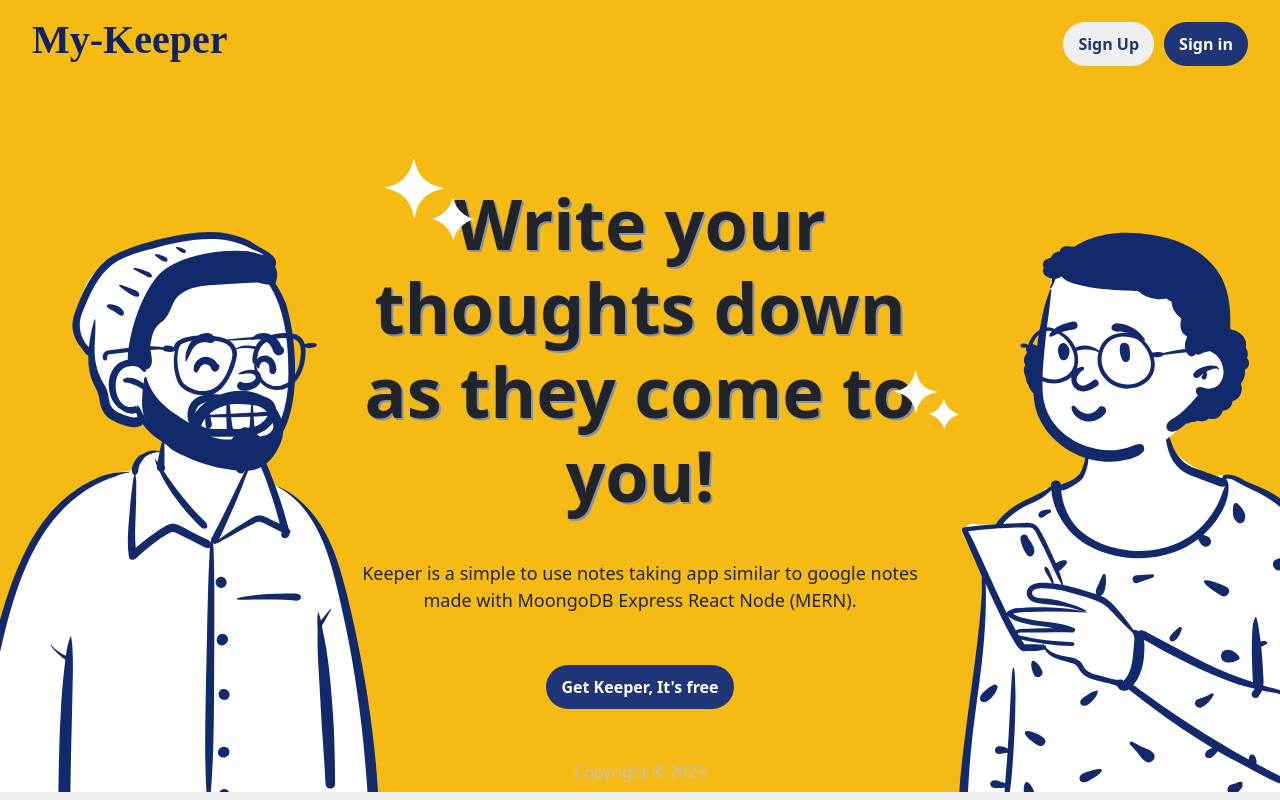
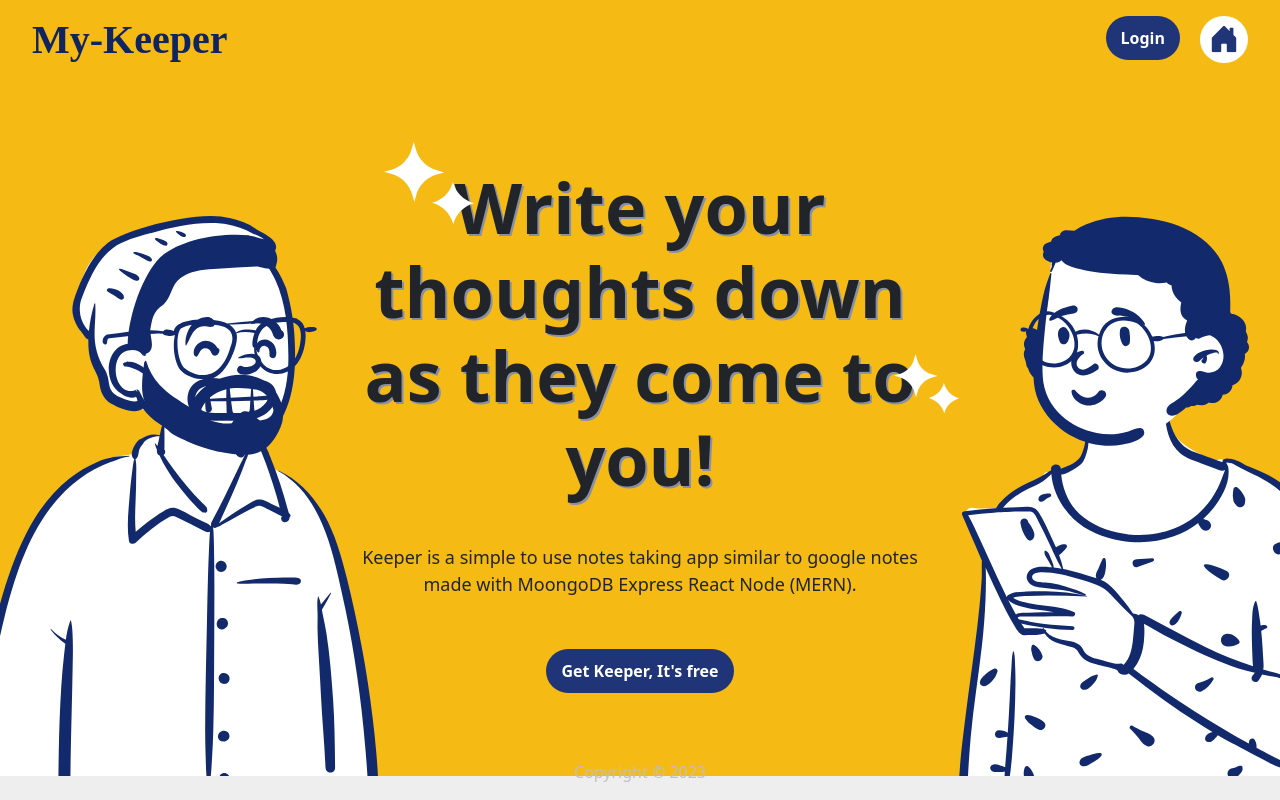
Before and after one commit to shivansh090/MyKeeper, a React (Create React App) app: page / in a window 1280 px wide. Built offline with nearby package versions, Linux system fonts and the light colour scheme; a web font is replaced by a local one.

Commit message:
feat: toggle signin vs signup

```diff
--- a/public/styles.css
+++ b/public/styles.css
@@ -16,9 +16,9 @@ header {
   box-shadow: 0 0 10px 0 rgba(0, 0, 0, 0.3);
   display: flex;
   justify-content: space-between;
+  padding-bottom: 0px;
 }
 .right{
-  align-items: center;
   display: flex;
   gap: 10px;
 }
@@ -146,3 +146,11 @@ footer p {
   align-items: center;
   justify-content: center;
 }
+.btn-home{
+  color: #1f3578;
+  background-color: white;
+  padding: 0 9px 2px;
+  margin-left: 10px;
+  border: none;
+  border-radius: 50px;
+}
--- a/src/components/App.jsx
+++ b/src/components/App.jsx
@@ -9,10 +9,15 @@ import NotesWrap from './NotesWrap';
 function App() {
   const [isAuthenticated, setIsAuthenticated] = useState(false);
   const [username, setUsername]=useState('');
+  const [isSignUp, setSignUp]= useState(true);
+  console.log(isSignUp)
   const handleLogin = () => {
     // Perform login logic (set isAuthenticated to true)
     setIsAuthenticated(true);
   };
+  const toggleSignUp = ()=>{
+    setSignUp(!isSignUp);
+  }
  const handleUsername = (prop) =>{
     setUsername(prop);
  }
@@ -26,10 +31,10 @@ function App() {
   return (
     <div>
        <Router>
-    <Header isloggedin={isAuthenticated} username={username}/>
+    <Header isloggedin={isAuthenticated} username={username} setSignUp={toggleSignUp} isSignUp={isSignUp}/>
     <Routes>
-      <Route path="/" element={<Dash />} />
-      <Route path="/login" element={<Login isAuthenticated={isAuthenticated} onLogin={handleLogin} setusername={handleUsername}/>}/>
+      <Route path="/" element={<Dash setSignUp={toggleSignUp}/>} />
+      <Route path="/login" element={<Login isAuthenticated={isAuthenticated} onLogin={handleLogin} setusername={handleUsername} isSignUp={isSignUp}/>}/>
 
       {/* <PrivateRoute path="/user" component={NotesWrap} isAuthenticated={isAuthenticated} /> */}
       <Route
--- a/src/components/Dash.jsx
+++ b/src/components/Dash.jsx
@@ -4,7 +4,7 @@ import hum2 from '../images/human-2.svg'
 import str1 from '../images/stars.svg'
 import { Link } from 'react-router-dom'
 
-const Dash = () => {
+const Dash = ({setSignUp}) => {
     return (
         <div className='dash'>
             <div className="dashcont">
@@ -12,7 +12,7 @@ const Dash = () => {
 
                 <p>Keeper is a simple to use notes taking app similar to google notes made with MoongoDB Express React Node (MERN). </p>
                 <Link to={"/login"}>
-                <button style={{ backgroundColor: "#1f3578", color: "white" }} className="button">Get Keeper, It's free</button>
+                <button onClick={setSignUp} style={{ backgroundColor: "#1f3578", color: "white" }} className="button">Get Keeper, It's free</button>
                 </Link>
             </div>
             <div style={{ left: "0", bottom: "0" }} className="dashimg "><img style={{ height: "70vh" }} src={hum1} alt='img'></img></div>
--- a/src/components/Header.jsx
+++ b/src/components/Header.jsx
@@ -1,23 +1,26 @@
 import React from "react";
 import { Link } from "react-router-dom";
-function Header({isloggedin,username}) {
-
+function Header({ isloggedin, username, setSignUp, isSignUp }) {
     return (
         <div>
             <header>
-                <h1 style={isloggedin?{color:"white"}:{}}>My-Keeper</h1>
+                <h1 style={isloggedin ? { color: "white" } : {}}>My-Keeper</h1>
                 <div className="right">
-         {!isloggedin? <>
-                    <button style={{ color: "#1f3578" }} className="button">Sign Up</button>
-
-                    <Link to={"/login"}>
-                        <button style={{ backgroundColor: "#1f3578", color: "white" }} className="button">Sign in</button>
+                    {!isloggedin ? !isSignUp ? <>
+                        <Link to={"/login"}>
+                            <button onClick={setSignUp} style={{ color: "#1f3578" }} className="button">Sign Up</button>
+                        </Link></> : <>
+                        <Link to={"/login"}>
+                            <button onClick={setSignUp} style={{ backgroundColor: "#1f3578", color: "white" }} className="button">Login</button>
+                        </Link>
+                    </> : <div className="profile">
+                        <h2><i style={isloggedin ? { color: "white" } : {}} class="bi bi-person-circle"></i></h2>
+                        <p>{username.charAt(0).toUpperCase() + username.slice(1)}</p>
+                    </div>
+                    }
+                    <Link to={"/"}>
+                        <button className="btn-home"><i style={{ fontSize: "30px" }} class="bi bi-house-door-fill"></i></button>
                     </Link>
-                    </>: <div className="profile">
-                    <h2><i style={isloggedin?{color:"white"}:{}} class="bi bi-person-circle"></i></h2>
-                    <h5>{username.charAt(0).toUpperCase() + username.slice(1)}</h5>
-                    </div>
-         }
                 </div>
             </header>
         </div>
--- a/src/components/Login.jsx
+++ b/src/components/Login.jsx
@@ -1,16 +1,19 @@
-import React, { useState } from 'react';
+import React, {  useEffect, useState } from 'react';
 import './Login.css';
 import { useNavigate , useLocation} from 'react-router-dom';
 import humimg from '../images/human-3.svg';
 
-const Login = ({ isAuthenticated, onLogin, setusername }) => {
-  const [errorMessages, setErrorMessages] = useState({name: 'login',message:"Forgot username/password ?  Login with email"});
+const Login = ({ isAuthenticated, onLogin, setusername, isSignUp }) => {
+  const [errorMessages, setErrorMessages] = useState({name: 'login',message:"New users, SignUp first"});
   const [isSubmitted, setIsSubmitted] = useState(false);
-  const [isSignUp, setSignUp]= useState(false);
 
   const navigate = useNavigate();
   const location = useLocation();
-  console.log(location.pathname)
+// console.log(location.pathname)
+
+useEffect(()=>{
+isSignUp? setErrorMessages({ name: 'login', message:"Alredy have an account? Go to Login!" }):setErrorMessages({ name: 'login', message:"New users... Please SignUp" })
+},[isSignUp])
   const handleSubmit = async (event) => {
     event.preventDefault();
     const { uname, pass1 } = event.target.elements;
@@ -91,7 +94,7 @@ const Login = ({ isAuthenticated, onLogin, setusername }) => {
           <i style={{fontSize:"18px"}} class="bi inputicon bi-shield-lock-fill"></i></div>
           { isSignUp ?
         <div className="input-container">
-          <input placeholder='re enter password' type="password" name="pass2" required />
+          <input placeholder='re-enter password' type="password" name="pass2" required />
           <i style={{fontSize:"18px"}} class="bi inputicon bi-shield-lock-fill"></i>
           {renderErrorMessage('pass')}
         </div>
```
